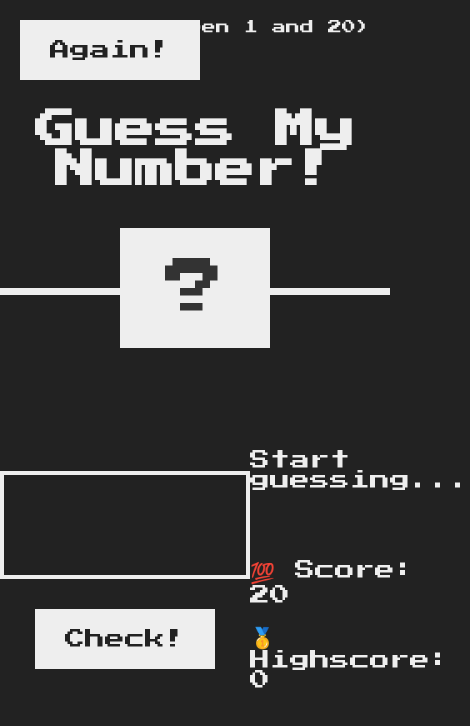
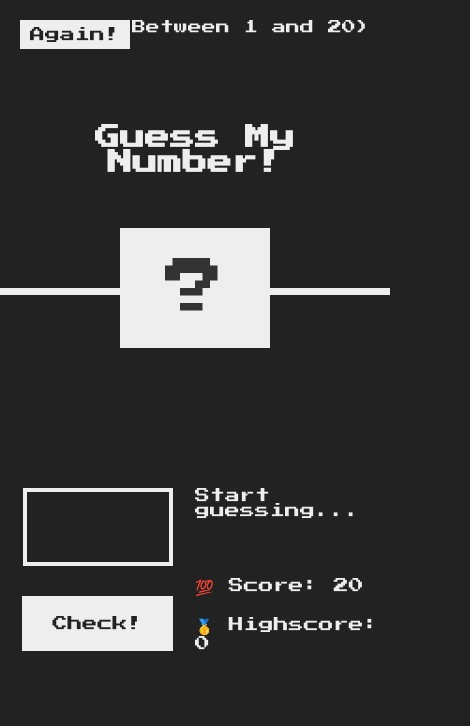
Before and after one commit to Cyb3rn1ck/Pig---Game, a plain HTML site: page 05-Guess-My-Number/index.html in a window 390 px wide. Shown: the whole page, 470 px wide, since content can reach past the window. Drawn offline with Linux system fonts and the light colour scheme.

Commit message:
Added Queries

```diff
--- a/05-Guess-My-Number/index.html
+++ b/05-Guess-My-Number/index.html
@@ -5,6 +5,7 @@
     <meta name="viewport" content="width=device-width, initial-scale=1.0" />
     <meta http-equiv="X-UA-Compatible" content="ie=edge" />
     <link rel="stylesheet" href="style.css" />
+    <link rel="stylesheet" href="queries.css" />
     <title class="guessed">Guess My Number!</title>
   </head>
   <body>
--- /dev/null
+++ b/05-Guess-My-Number/queries.css
@@ -0,0 +1,32 @@
+@media (max-width: 50em) {
+  .guess {
+    padding: 1rem;
+    width: 15rem;
+  }
+
+  .again {
+    padding: 0.7rem 1rem;
+  }
+
+  h1 {
+    font-size: 2.5rem;
+  }
+
+  .btn {
+    font-size: 1.5rem;
+  }
+
+  .message {
+    height: 1rem;
+    font-size: 1.5rem;
+  }
+
+  .score,
+  .label-score {
+    font-size: 1.5rem;
+  }
+  .label-highscore,
+  .highscore {
+    font-size: 1.5rem;
+  }
+}
```
